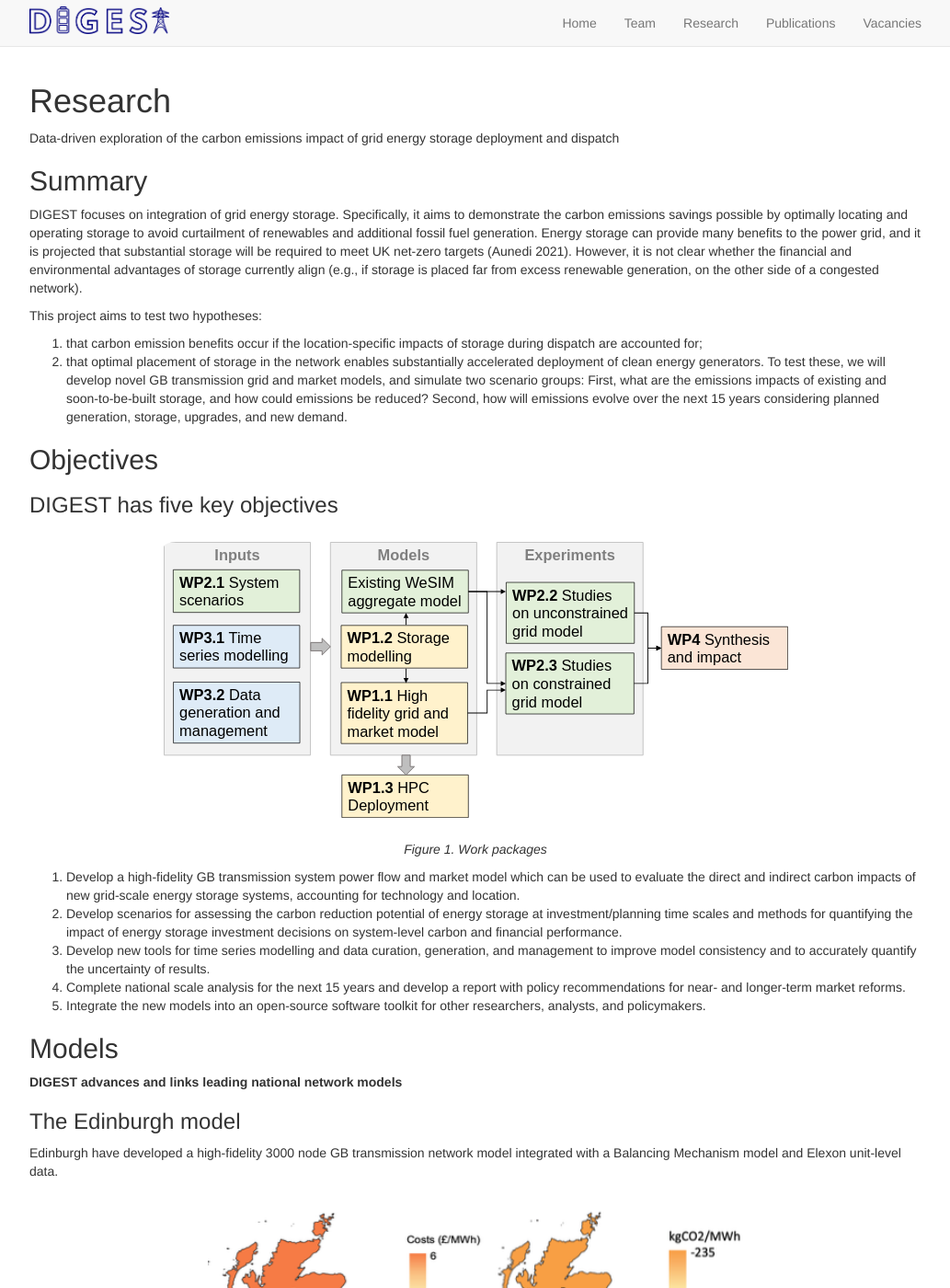
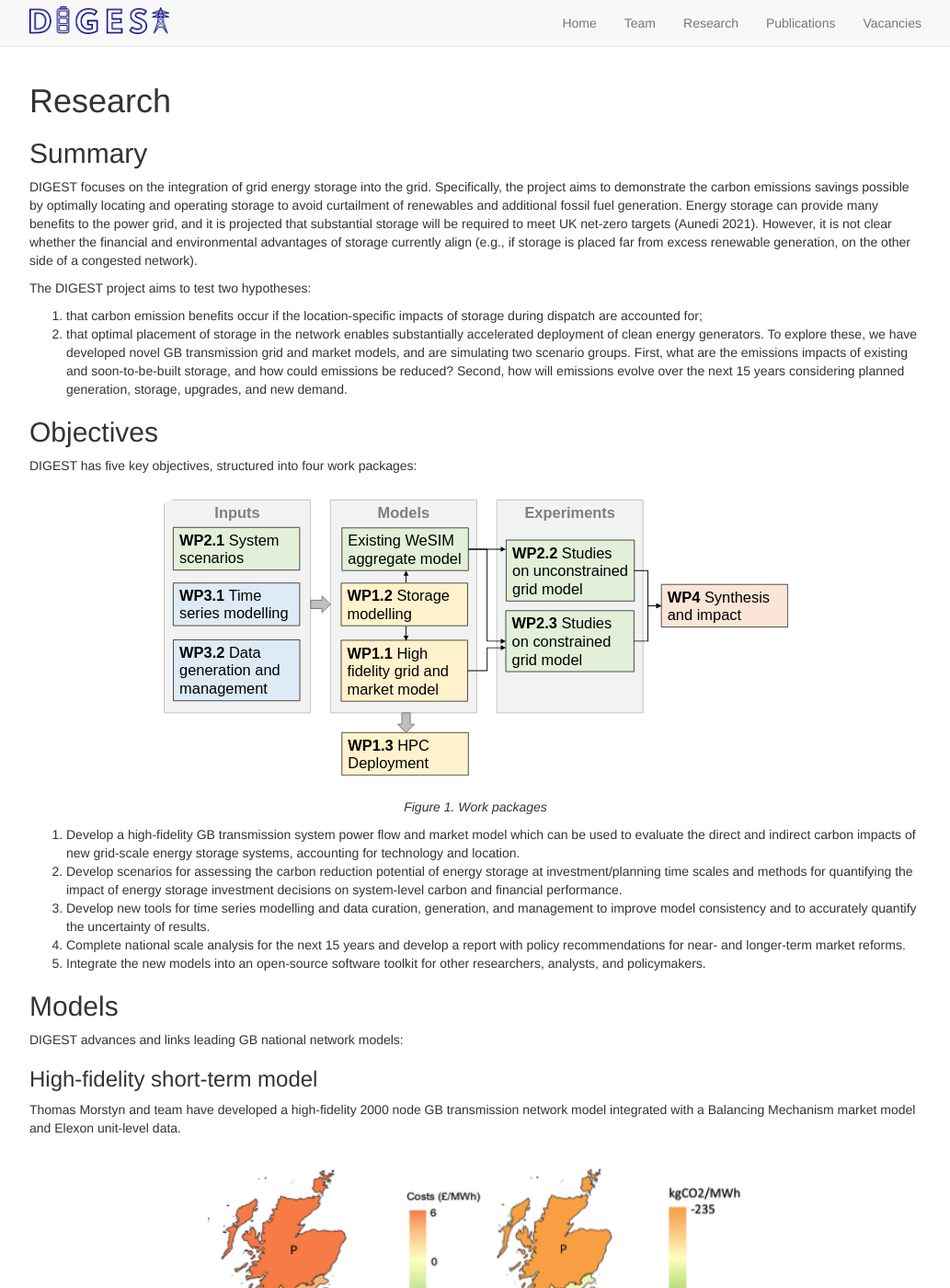
Before and after one commit to EPSRC-DIGEST/epsrc-digest.github.io, a Jekyll site: the page built from _pages/research.md, in a window 1280 px wide and 1400 px high. Shown: the whole window at 92% size, without its empty margins (123-1156 px from the left). Built offline with Jekyll 4.4.1, drawn with Linux system fonts in a browser that asks for light colours; nearby versions of some CDN libraries; some of the changed text lies outside the part shown.

Commit message:
Update research.md
minor changes

```diff
--- a/_pages/research.md
+++ b/_pages/research.md
@@ -1,5 +1,5 @@
 ---
-title: "DIGEST project - Research"
+title: "DIGEST Project - Research"
 layout: textlay
 excerpt: "DIGEST -- Research"
 sitemap: false
@@ -8,20 +8,18 @@ permalink: /research/
 
 # Research
 
-Data-driven exploration of the carbon emissions impact of grid energy storage deployment and dispatch
+## Summary
+DIGEST focuses on the integration of grid energy storage into the grid. Specifically, the project aims to demonstrate the carbon emissions savings possible by optimally locating and operating storage to avoid curtailment of renewables and additional fossil fuel generation. Energy storage can provide many benefits to the power grid, and it is projected that substantial storage will be required to meet UK net-zero targets (Aunedi 2021). However, it is not clear whether the financial and environmental advantages of storage currently align (e.g., if storage is placed far from excess renewable generation, on the other side of a congested network).
 
-## Summary
-DIGEST focuses on integration of grid energy storage. Specifically, it aims to demonstrate the carbon emissions savings possible by optimally locating and operating storage to avoid curtailment of renewables and additional fossil fuel generation. Energy storage can provide many benefits to the power grid, and it is projected that substantial storage will be required to meet UK net-zero targets (Aunedi 2021). However, it is not clear whether the financial and environmental advantages of storage currently align (e.g., if storage is placed far from excess renewable generation, on the other side of a congested network).
-
-This project aims to test two hypotheses:
+The DIGEST project aims to test two hypotheses:
 
 1. that carbon emission benefits occur if the location-specific impacts of storage during dispatch are accounted for;
 2. that optimal placement of storage in the network enables substantially accelerated deployment of clean energy generators.
-To test these, we will develop novel GB transmission grid and market models, and simulate two scenario groups: First, what are the emissions impacts of existing and soon-to-be-built storage, and how could emissions be reduced? Second, how will emissions evolve over the next 15 years considering planned generation, storage, upgrades, and new demand.
+To explore these, we have developed novel GB transmission grid and market models, and are simulating two scenario groups. First, what are the emissions impacts of existing and soon-to-be-built storage, and how could emissions be reduced? Second, how will emissions evolve over the next 15 years considering planned generation, storage, upgrades, and new demand.
 
 ## Objectives
 
-### DIGEST has five key objectives
+DIGEST has five key objectives, structured into four work packages:
 
 <p align="center">
   <img alt="DIGEST project work package structure" src="{{ site.url }}{{ site.baseurl }}/images/respic/WP_structure.svg" width="70%">
@@ -37,11 +35,11 @@ To test these, we will develop novel GB transmission grid and market models, and
 
 ## Models
 
-**DIGEST advances and links leading national network models**
+DIGEST advances and links leading GB national network models:
 
-### The Edinburgh model
+### High-fidelity short-term model
 
-Edinburgh have developed a high-fidelity 3000 node GB transmission network model integrated with a Balancing Mechanism model and Elexon unit-level data.
+Thomas Morstyn and team have developed a high-fidelity 2000 node GB transmission network model integrated with a Balancing Mechanism market model and Elexon unit-level data.
 
 <p align="center">
   <img alt="DIGEST project Edinburgh UK grid model" src="{{ site.url }}{{ site.baseurl }}/images/respic/emissions.png" width="60%">
@@ -50,9 +48,9 @@ Edinburgh have developed a high-fidelity 3000 node GB transmission network model
 </p>
 
 
-### The Imperial model (WeSIM)
+### Long-term model
 
-Imperial use the long established whole-electricity system model (WeSIM), which quantifies cost implications across different segments of electricity system using mixed integer linear programming. As part of this project WeSIM will be extended to represent the GB transmission network with a granularity of 37 nodes.
+Marko Aunedi and team are using an established whole-electricity system model to quantify cost implications across different segments of electricity system using mixed integer linear programming. As part of this project this will be extended to represent the GB transmission network with a higher granularity.
 
 <p align="center">
   <img alt="DIGEST project Imperial College UK grid model" src="{{ site.url }}{{ site.baseurl }}/images/respic/WeSIM_nodes.png" width="50%">
```
